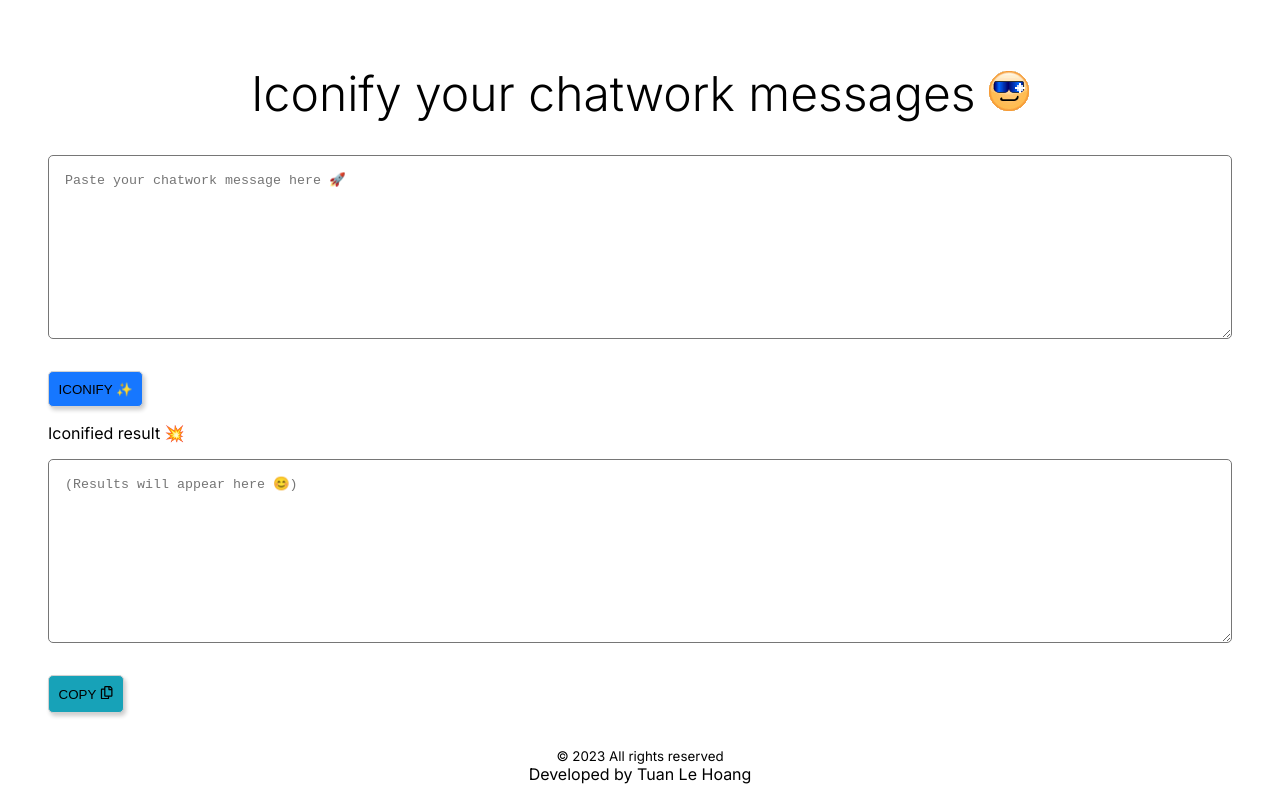
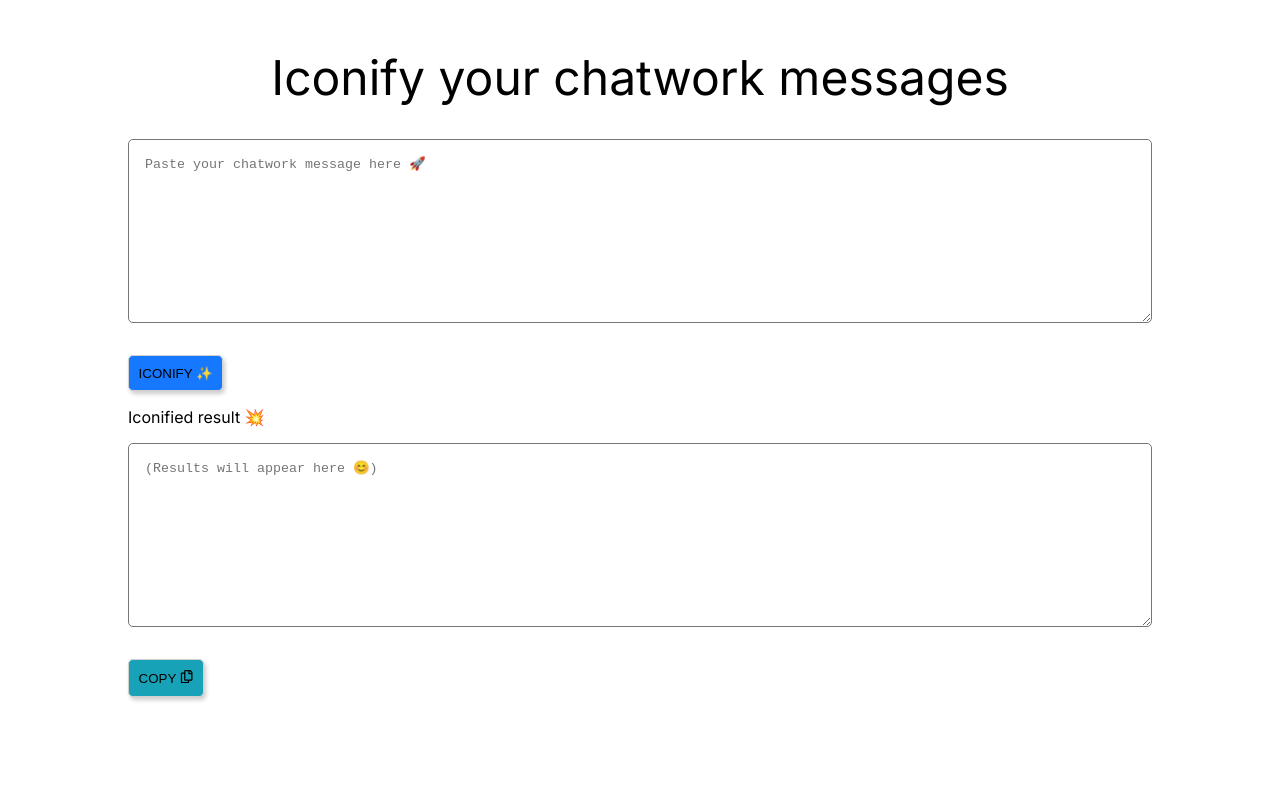
Before and after one commit to LeHoangTuanbk/chatwork-iconifier, a Next.js app: page / in a window 1280 px wide. Shown: the top 800 px of the page. Built offline with nearby package versions, Linux system fonts and the light colour scheme.

Commit message:
Add regex

```diff
--- a/package.json
+++ b/package.json
@@ -23,6 +23,7 @@
     "@types/react-dom": "latest",
     "eslint": "latest",
     "eslint-config-next": "latest",
-    "typescript": "latest"
+    "typescript": "latest",
+    "typescript-plugin-css-modules": "^5.0.1"
   }
 }
--- a/src/app/globals.css
+++ b/src/app/globals.css
@@ -83,6 +83,7 @@
 body {
   max-width: 100vw;
   overflow-x: hidden;
+  font-family: Arial, Helvetica, sans-serif;
 }
 
 body {
--- a/src/app/page.tsx
+++ b/src/app/page.tsx
@@ -1,8 +1,6 @@
 "use client";
-import React from "react";
+import React, { useState } from "react";
 import "./styles.scss";
-import SmilingFaceSunglasses from "@/../public/icons/smiling-face-sunglasses.gif";
-import Image from "next/image";
 import { FaRegCopy } from "react-icons/fa";
 import toast, { Toaster } from "react-hot-toast";
 
@@ -10,54 +8,103 @@
 const textareaRows = 10;
 
 export default function Homepage() {
-  const handleCopy = () => {
-    toast.success("Copied to clipboard!", {
+  const fakeResult = `お疲れ様です。
+これからのことを真剣に考えてくれてありがとうございます。(bow)
+
+今からでも大丈夫です。
+D室も、会議室も使用中なので、廊下のテーブルでよろしいでしょうか？(think)`;
+
+  const [iconifiedOutput, setIconifiedOutput] = useState<any>(``);
+
+  const handleIconify = async () => {
+    // Call Open API here to classify text
+
+    // Set output
+    let output = replaceWithIcons(fakeResult);
+    console.log(output);
+    setIconifiedOutput(output);
+    // Show output to user
+  };
+
+  const replaceWithIcons = (text: string) => {
+    // Define your replacement rules here
+    const replacements: Record<string, string> = {
+      "(bow)": `<span className="icon-bow" role="img" aria-label="Bowing Icon">
+          🙇‍♂️
+        </span>`,
+      "(think)": `<span className="icon-think" role="img" aria-label="Thinking Icon">
+          🤔
+        </span>`,
+    };
+
+    // Use regular expression to find and replace patterns
+    const pattern = /\(\w+\)/g;
+    const modifiedText = text.replace(
+      pattern,
+      (match) => replacements[match] || match
+    );
+
+    return modifiedText;
+  };
+
+  const handleCopyToClipBoard = async () => {
+    if ("clipboard" in navigator) {
+      try {
+        await navigator.clipboard.writeText(iconifiedOutput);
+        toast.success("Copied", {
           duration: 2000,
-      position: "top-right",
+          position: "bottom-right",
           icon: "👏",
           style: {
             background: "#1677ff",
             color: "#fff",
           },
         });
+        return true;
+      } catch (err) {
+        console.error("Error copying text to clipboard:", err);
+        return false;
+      }
+    }
   };
+
   return (
     <div>
       <div>
         <Toaster />
       </div>
       <div className="container">
-        <h1 className="container__title">
-          Iconify your chatwork messages{" "}
-          <Image
-            src={SmilingFaceSunglasses}
-            alt="Smiling face with sun glasses"
-          />
-        </h1>
+        <div className="app">
+          <h1 className="app__title">Iconify your chatwork messages </h1>
           <textarea
-          className="container__textarea"
+            className="textarea"
             placeholder="Paste your chatwork message here 🚀"
             required={true}
             maxLength={textareaMaxLength}
             rows={textareaRows}
           />
-        <button className="container__button">Iconify ✨</button>
+          <div className="">
+            <button className="button" onClick={handleIconify}>
+              Iconify ✨
+            </button>
+          </div>
           <span>Iconified result 💥</span>
           <textarea
-          defaultValue={""}
-          className="container__textarea container__output"
+            value={iconifiedOutput}
+            className="textarea"
             readOnly={true}
             placeholder="(Results will appear here 😊)"
             maxLength={textareaMaxLength}
             rows={textareaRows}
           ></textarea>
           <button
-          className="container__button container__button--copy"
-          onClick={handleCopy}
+            className="button button--copy"
+            onClick={handleCopyToClipBoard}
           >
             Copy <FaRegCopy />
           </button>
         </div>
       </div>
+    </div>
   );
 }
--- a/src/app/styles.scss
+++ b/src/app/styles.scss
@@ -1,71 +1,97 @@
-$button-primary-color: #1677ff;
-$button-color-changing-percentage: 8%;
+$clr-primary: #1677ff;
+$clr-secondary: #17a2b8;
+$clr-grey: #d1d1d1;
+$changing-percentage: 8%;
 $border-radius: 5px;
-$button-infor-color: #17a2b8;
 
 .container {
   display: flex;
+  justify-content: center;
+}
+
+.app {
+  flex: 1;
+  display: flex;
   flex-direction: column;
-  margin-top: 3rem;
-  margin-inline: 3rem;
+  margin: 2rem 2rem;
+  max-width: 1024px;
   color: black;
 
   &__title {
     font-size: 3rem;
-    font-weight: 300;
+    font-weight: 400;
     margin-block: 1rem;
     text-align: center;
   }
+}
 
-  &__textarea {
-    border-color: 1px solid #d1d1d1;
+.textarea {
+  display: block;
+  border-color: 1px solid;
   border-radius: $border-radius;
   background-color: white;
+  margin-block: 1rem;
   padding: 1rem;
-    margin-block: 1rem;
   color: black;
 }
 
-  &__button {
-    background-color: $button-primary-color;
+.button {
   margin-block: 1rem;
   padding: 0.6rem;
-    text-transform: uppercase;
   width: fit-content;
   height: fit-content;
+  background-color: $clr-primary;
+  text-transform: uppercase;
+  border: 1px solid $clr-grey;
   border-radius: $border-radius;
-    border: 1px solid #d1d1d1;
+  transition: background-color 0.2s ease-in-out, transform 0.2s ease-in-out,
+    box-shadow 0.2s ease-in-out;
+  box-shadow: 2px 3px 4px 0px rgba(0, 0, 0, 0.2);
   cursor: pointer;
-    transition: background-color 0.2s ease-in-out;
-    box-shadow: 2px 3px 4px 0px rgba(0, 0, 0, 0.2);
 
   &:hover {
-      background-color: lighten(
-        $button-primary-color,
-        $button-color-changing-percentage
-      );
+    background-color: lighten($clr-primary, $changing-percentage);
+    transform: scale(1.02);
   }
   &:active {
-      background-color: darken(
-        $button-primary-color,
-        $button-color-changing-percentage
-      );
+    background-color: darken($clr-primary, $changing-percentage);
+    transform: active(0.98);
   }
 
   &--copy {
-      background-color: $button-infor-color;
+    background-color: $clr-secondary;
     &:hover {
-        background-color: lighten(
-          $button-infor-color,
-          $button-color-changing-percentage
-        );
+      background-color: lighten($clr-secondary, $changing-percentage);
     }
     &:active {
-        background-color: darken(
-          $button-infor-color,
-          $button-color-changing-percentage
-        );
+      background-color: darken($clr-secondary, $changing-percentage);
     }
   }
 }
+
+@media screen and (max-width: 1024px) {
+  .container {
+    margin-inline: 3rem;
+    &__title {
+      font-size: 2.5rem;
     }
+  }
+}
+
+@media screen and (max-width: 768px) {
+  .container {
+    margin: 2rem 1.5rem;
+    .app__title {
+      font-size: 2rem;
+    }
+  }
+}
+
+@media screen and (max-width: 480px) {
+  .container {
+    margin: 2rem 1rem;
+    .app__title {
+      font-size: 1.5rem;
+    }
+  }
+}
--- a/src/components/footer/styles.scss
+++ b/src/components/footer/styles.scss
@@ -1,9 +1,8 @@
 .footer {
-  position: fixed;
-  left: 0;
-  bottom: 0;
+  position: relative;
   width: 100%;
   text-align: center;
+  margin-top: 10rem;
   margin-bottom: 1rem;
   &__copyright {
     display: block;
--- /dev/null
+++ b/src/service/openai-api.ts
@@ -0,0 +1 @@
+//Call openai API here
```
Also changed, not shown: 1 other file (tests, documents, lock files or other folders). Lines whose indentation alone changed are shown as unchanged.
